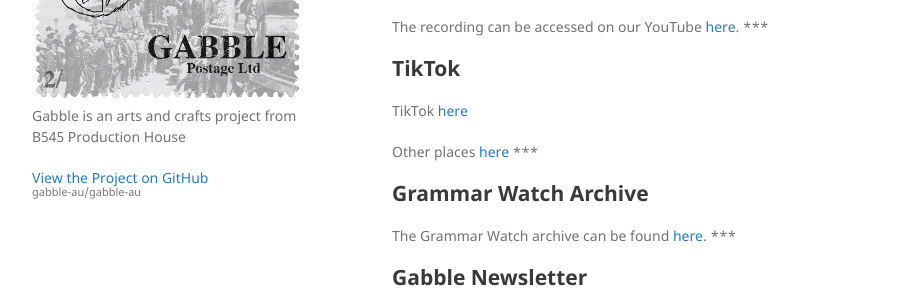
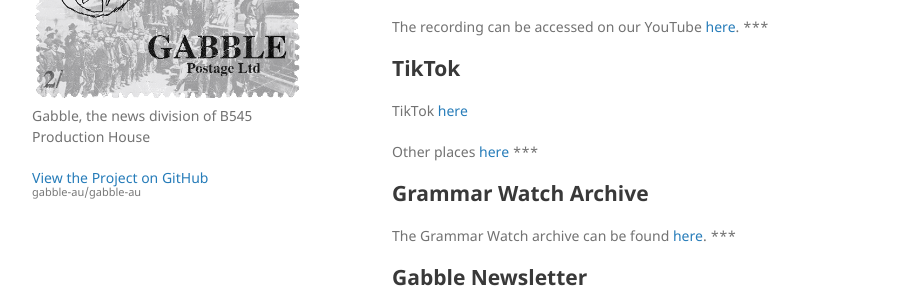
Before and after one commit to gabble-au/gabble-au, a Jekyll site: the page built from index.md, in a window 1280 px wide. Shown: the part 196-496 px from the top of the page, without its empty margins (178-1084 px from the left). Built offline with Jekyll 4.4.1, drawn with Linux system fonts in a browser that asks for light colours; our own code applies the rules of GitHub Pages for plain Markdown files.

Commit message:
Update _config.yml

```diff
--- a/_config.yml
+++ b/_config.yml
@@ -1,6 +1,6 @@
 title: Gabble
 logo: /assets/img/logo.png
-description: Gabble is an arts and crafts project from B545 Production House
+description: Gabble, the news division of B545 Production House
 show_downloads: false
 google_analytics:
 theme: jekyll-theme-minimal
```
